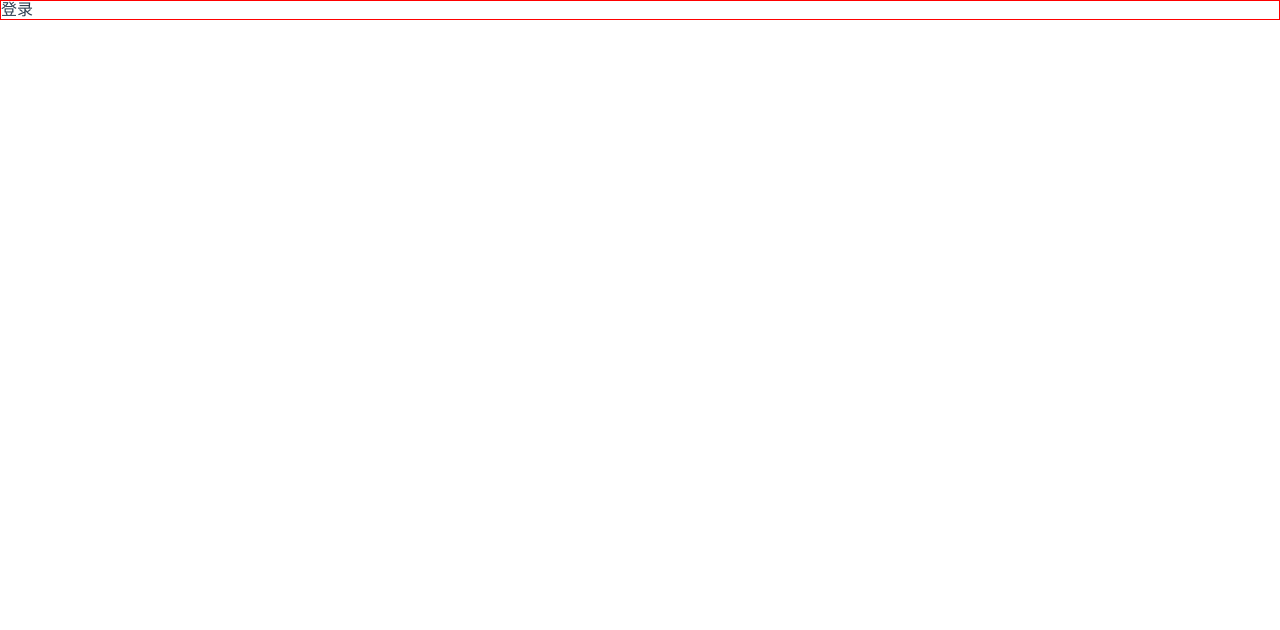
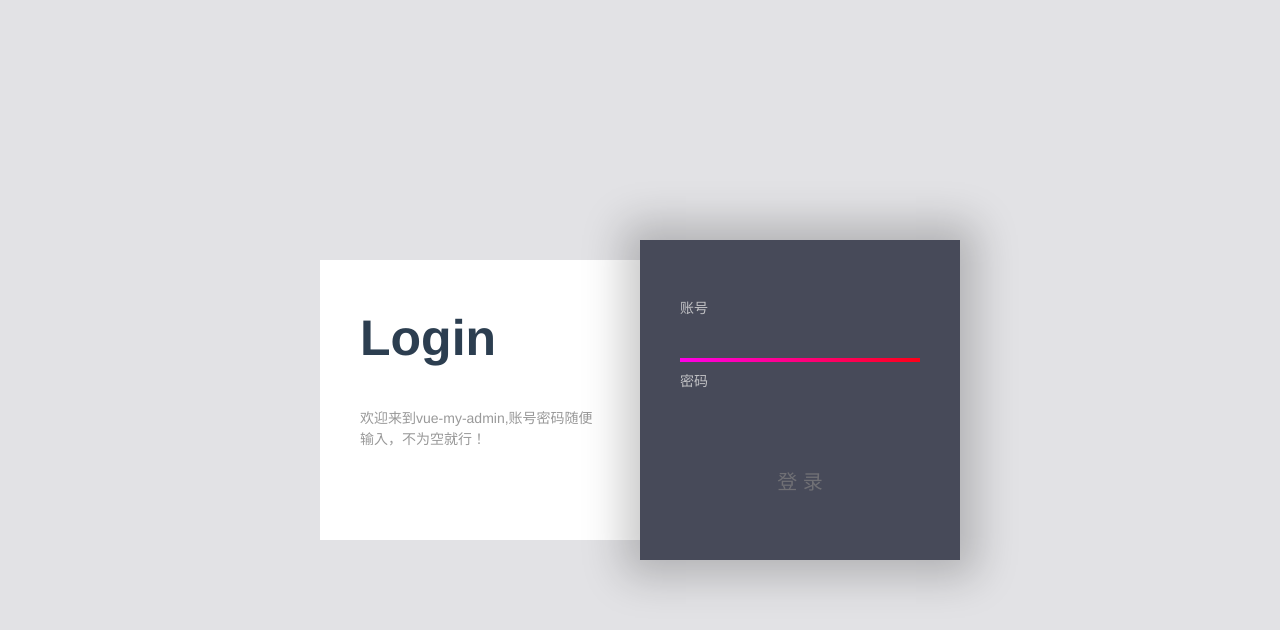
Before and after one commit to gaoyaowang/vue-my-admin, a Vue app: page /#/login in a window 1280 px wide. Shown: the top 630 px of the page. Built offline with nearby package versions, Linux system fonts and the light colour scheme.

Commit message:
引入animejs  登录页

```diff
--- a/package.json
+++ b/package.json
@@ -13,6 +13,7 @@
     "build": "node build/build.js"
   },
   "dependencies": {
+    "animejs": "^3.1.0",
     "babel-polyfill": "^6.26.0",
     "element-ui": "^2.13.0",
     "less": "^3.10.3",
--- a/src/components/menus/HomePage.vue
+++ b/src/components/menus/HomePage.vue
@@ -6,7 +6,7 @@
 
 <script>
   export default {
-  data () {
+    data() {
       return {
 
       }
@@ -16,6 +16,7 @@ export default {
 
     }
   }
+
 </script>
 
 <style scoped lang="less">
--- a/src/components/menus/Login.vue
+++ b/src/components/menus/Login.vue
@@ -1,25 +1,251 @@
 <template>
-    <div>
-登录
+  <div class="page">
+    <div class="container">
+      <div class="left">
+        <div class="login">Login</div>
+        <div class="eula">欢迎来到vue-my-admin,账号密码随便输入，不为空就行！</div>
       </div>
+      <div class="right">
+        <svg viewBox="0 0 320 300">
+          <defs>
+            <linearGradient inkscape:collect="always" id="linearGradient" x1="13" y1="193.49992" x2="307" y2="193.49992"
+              gradientUnits="userSpaceOnUse">
+              <stop style="stop-color:#ff00ff;" offset="0" id="stop876" />
+              <stop style="stop-color:#ff0000;" offset="1" id="stop878" />
+            </linearGradient>
+          </defs>
+          <path
+            d="m 40,120.00016 239.99984,-3.2e-4 c 0,0 24.99263,0.79932 25.00016,35.00016 0.008,34.20084 -25.00016,35 -25.00016,35 h -239.99984 c 0,-0.0205 -25,4.01348 -25,38.5 0,34.48652 25,38.5 25,38.5 h 215 c 0,0 20,-0.99604 20,-25 0,-24.00396 -20,-25 -20,-25 h -190 c 0,0 -20,1.71033 -20,25 0,24.00396 20,25 20,25 h 168.57143" />
+        </svg>
+        <div class="form">
+          <label for="userName">账号</label>
+          <input type="text" id="userName" v-model="form.userName" @focus="userNameFocus()">
+          <label for="password">密码</label>
+          <input type="password" id="password" v-model="form.password" @focus="passwordFocus()">
+          <input type="submit" id="submit" value="登 录" @click="submitFocus()">
+        </div>
+      </div>
+    </div>
+  </div>
+
 </template>
 
 <script>
   export default {
-  data () {
+    data() {
       return {
-
+        form: {
+          userName: '',
+          password: ''
+        }
       }
     },
 
+    created() {
+
+    },
     methods: {
+      userNameFocus() {
+        var that = this;
+        let current = null;
+        if (current) current.pause();
+        current = that.anime({
+          targets: 'path',
+          strokeDashoffset: {
+            value: 0,
+            duration: 700,
+            easing: 'easeOutQuart'
+          },
+          strokeDasharray: {
+            value: '240 1386',
+            duration: 700,
+            easing: 'easeOutQuart'
+          }
+        });
+      },
+      passwordFocus() {
+        var that = this;
+        let current = null;
+        if (current) current.pause();
+        current = that.anime({
+          targets: 'path',
+          strokeDashoffset: {
+            value: -336,
+            duration: 700,
+            easing: 'easeOutQuart'
+          },
+          strokeDasharray: {
+            value: '240 1386',
+            duration: 700,
+            easing: 'easeOutQuart'
+          }
+        });
+      },
+      submitFocus() {
+        if (this.form.userName == '' || this.form.password == '') {
+          this.$message.error('请输入账号和密码！！！');
+          return
+        };
+        var that = this;
+        let current = null;
+        if (current) current.pause();
+        current = that.anime({
+          targets: 'path',
+          strokeDashoffset: {
+            value: -730,
+            duration: 700,
+            easing: 'easeOutQuart'
+          },
+          strokeDasharray: {
+            value: '530 1386',
+            duration: 700,
+            easing: 'easeOutQuart'
+          }
+        });
+        sessionStorage.setItem('author_id', '11')
+        setTimeout(function () {
+          that.$router.push("/index");
+        }, 300);
+
+      },
 
     }
   }
+
 </script>
 
 <style scoped lang="less">
-div{
-    border: solid 1px red;
+  .page {
+    width: 100%;
+    height: 100%;
+    background: #e2e2e5;
+    display: flex;
+    align-items: center;
+    position: absolute;
   }
+
+  @media (max-width: 767px) {
+    .page {
+      height: auto;
+      padding-bottom: 20px;
+    }
+  }
+
+  .container {
+    display: flex;
+    height: 320px;
+    margin: 0 auto;
+    width: 640px;
+  }
+
+  @media (max-width: 767px) {
+    .container {
+      flex-direction: column;
+      height: 630px;
+      width: 320px;
+    }
+  }
+
+  .left {
+    background: white;
+    height: calc(100% - 40px);
+    top: 20px;
+    position: relative;
+    width: 50%;
+  }
+
+  @media (max-width: 767px) {
+    .left {
+      height: 100%;
+      left: 20px;
+      width: calc(100% - 40px);
+      max-height: 270px;
+    }
+  }
+
+  .login {
+    font-size: 50px;
+    font-weight: 900;
+    margin: 50px 40px 40px;
+  }
+
+  .eula {
+    color: #999;
+    font-size: 14px;
+    line-height: 1.5;
+    margin: 40px;
+  }
+
+  .right {
+    background: #474A59;
+    box-shadow: 0px 0px 40px 16px rgba(0, 0, 0, 0.22);
+    color: #F1F1F2;
+    position: relative;
+    width: 50%;
+  }
+
+  @media (max-width: 767px) {
+    .right {
+      flex-shrink: 0;
+      height: 100%;
+      width: 100%;
+      max-height: 350px;
+    }
+  }
+
+  svg {
+    position: absolute;
+    width: 320px;
+  }
+
+  path {
+    fill: none;
+    stroke: url(#linearGradient);
+    stroke-width: 4;
+    stroke-dasharray: 240 1386;
+  }
+
+  .form {
+    margin: 40px;
+    position: absolute;
+  }
+
+  label {
+    color: #c2c2c5;
+    display: block;
+    font-size: 14px;
+    height: 16px;
+    margin-top: 20px;
+    margin-bottom: 5px;
+  }
+
+  input {
+    background: transparent;
+    border: 0;
+    color: #f2f2f2;
+    font-size: 20px;
+    height: 30px;
+    line-height: 30px;
+    outline: none !important;
+    width: 100%;
+  }
+
+  input::-moz-focus-inner {
+    border: 0;
+  }
+
+  #submit {
+    color: #707075;
+    margin-top: 40px;
+    transition: color 300ms;
+  }
+
+  #submit:focus {
+    color: #f2f2f2;
+  }
+
+  #submit:active {
+    color: #d0d0d2;
+  }
+
 </style>
--- a/src/main.js
+++ b/src/main.js
@@ -7,6 +7,10 @@ import App from './App'
 import router from './router'
 
 import 'normalize.css/normalize.css'
+
+// anime动画库
+import anime from 'animejs/lib/anime.es.js';
+Vue.prototype.anime = anime
 
 Vue.use(ElementUI, {
   size: 'small'
```
Lines whose indentation alone changed are shown as unchanged.
